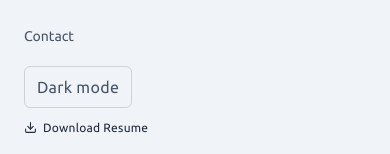
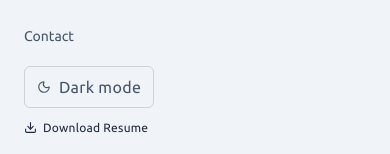
Before and after one commit to AG-Aayush/Aayush-Gnawali-PORTFOLIO-, a Next.js app in the folder portfolio/: page / in a window 390 px wide. Both pictures are taken after a click on the button 348 px from the left and 34 px from the top of the page. Shown: the part 291-445 px from the top of the page. Built offline with nearby package versions, Linux system fonts and the light colour scheme.

Commit message:
feat: update navigation component

```diff
--- a/portfolio/src/components/layout/Navbar.tsx
+++ b/portfolio/src/components/layout/Navbar.tsx
@@ -4,6 +4,7 @@ import { useEffect, useState } from "react";
 import { motion, AnimatePresence } from "framer-motion";
 import { Menu, X, Download, Moon, SunMedium } from "lucide-react";
 import { personal } from "@/data/resume";
+import { useTheme } from "@/components/layout/ThemeProvider";
 import { cn } from "@/lib/utils";
 
 const NAV_ITEMS = [
@@ -19,7 +20,7 @@ export function Navbar() {
   const [activeId, setActiveId] = useState<string>("about");
   const [scrolled, setScrolled] = useState(false);
   const [mobileOpen, setMobileOpen] = useState(false);
-  const [theme, setTheme] = useState<"light" | "dark">("light");
+  const { theme, toggleTheme } = useTheme();
 
   useEffect(() => {
     const handleScroll = () => setScrolled(window.scrollY > 12);
@@ -27,22 +28,6 @@ export function Navbar() {
     window.addEventListener("scroll", handleScroll, { passive: true });
     return () => window.removeEventListener("scroll", handleScroll);
   }, []);
-
-  useEffect(() => {
-    const storedTheme = window.localStorage.getItem("theme");
-    const initialTheme = storedTheme === "dark" ? "dark" : "light";
-    setTheme(initialTheme);
-    document.documentElement.classList.toggle("dark", initialTheme === "dark");
-  }, []);
-
-  const isDark = theme === "dark";
-
-  function toggleTheme() {
-    const nextTheme = isDark ? "light" : "dark";
-    setTheme(nextTheme);
-    document.documentElement.classList.toggle("dark", nextTheme === "dark");
-    window.localStorage.setItem("theme", nextTheme);
-  }
 
   useEffect(() => {
     const sections = NAV_ITEMS.map((item) => document.getElementById(item.id)).filter(
@@ -114,9 +99,9 @@ export function Navbar() {
             type="button"
             onClick={toggleTheme}
             className="inline-flex h-10 w-10 items-center justify-center rounded-full border border-[var(--color-border-strong)] bg-[var(--color-bg)] text-[var(--color-text-secondary)] transition duration-200 hover:border-[var(--color-accent)] hover:text-[var(--color-text-primary)]"
-            aria-label={isDark ? "Switch to light mode" : "Switch to dark mode"}
+            aria-label={theme === "light" ? "Switch to dark mode" : "Switch to light mode"}
           >
-            {isDark ? <SunMedium size={16} /> : <Moon size={16} />}
+            {theme === "light" ? <Moon size={16} /> : <SunMedium size={16} />}
           </button>
           <a
             href={personal.resumeFile}
@@ -165,13 +150,14 @@ export function Navbar() {
                   </a>
                 </li>
               ))}
-              <li className="pt-2">
+                    <li className="pt-2">
                 <button
                   type="button"
                   onClick={toggleTheme}
-                  className="font-mono-tag inline-flex items-center gap-2 rounded-md border border-[var(--color-border-strong)] px-3 py-2 text-xs text-[var(--color-text-secondary)] transition-colors hover:border-[var(--color-accent)] hover:text-[var(--color-text-primary)]"
+                  className="font-mono-tag inline-flex items-center gap-2 rounded-md border border-[var(--color-border-strong)] px-3 py-2 text-xs text-[var(--color-text-secondary)] transition duration-200 hover:border-[var(--color-accent)] hover:text-[var(--color-text-primary)]"
                 >
-                  {isDark ? "Light mode" : "Dark mode"}
+                  {theme === "light" ? <Moon size={14} /> : <SunMedium size={14} />}
+                  {theme === "light" ? "Dark mode" : "Light mode"}
                 </button>
               </li>
               <li className="pt-2">
```
